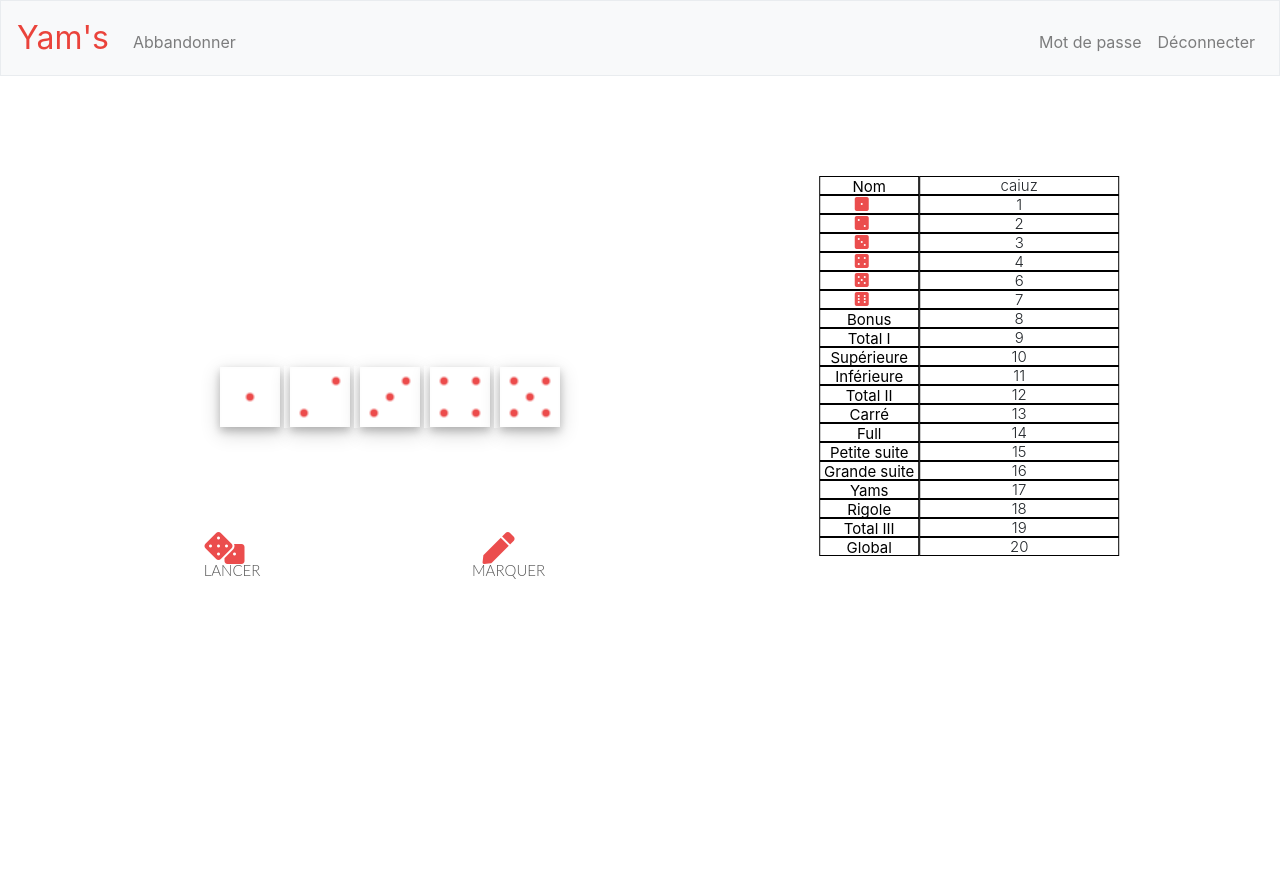
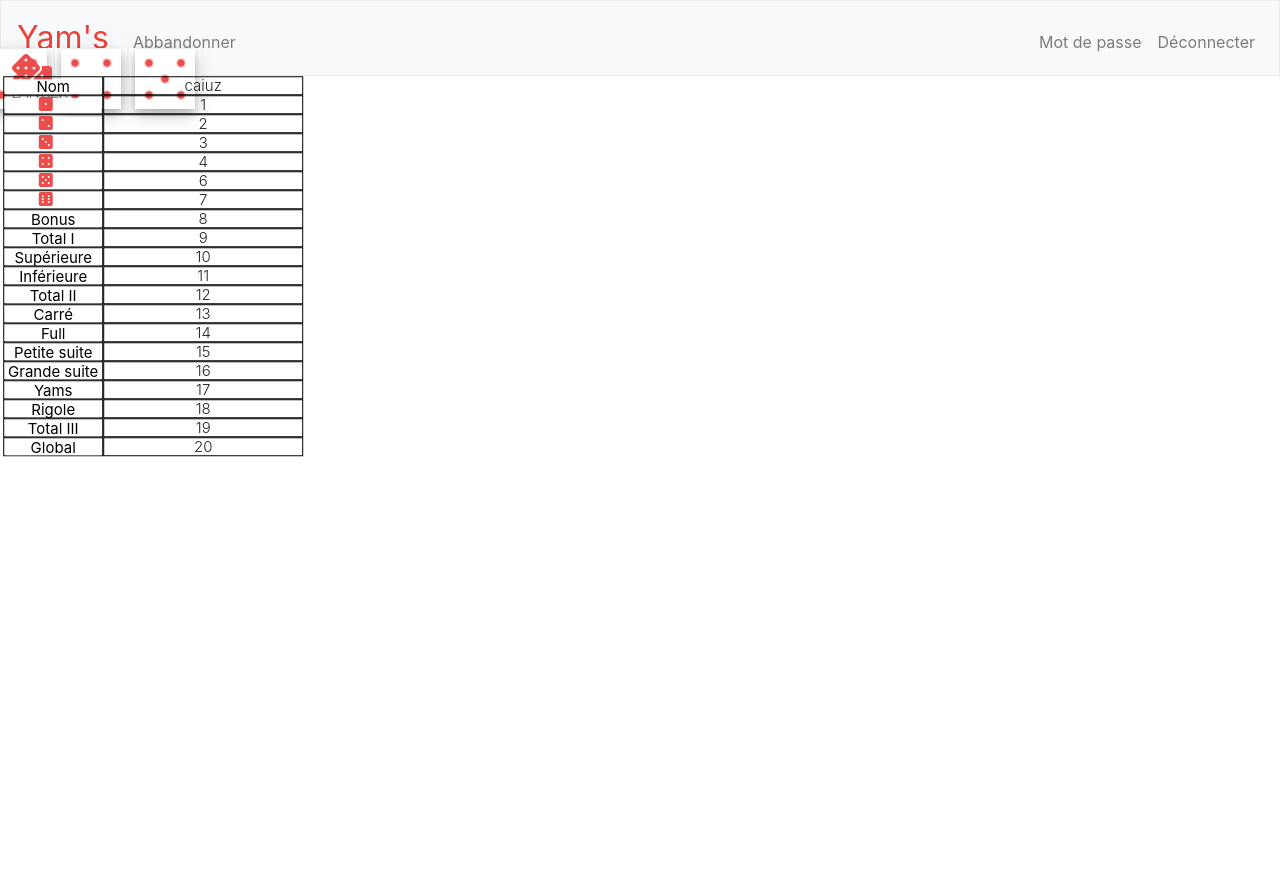
Before and after one commit to nicola-carraro/yams, a Flask app: page / in a window 1280 px wide. Run offline with Flask 2, Linux system fonts and the light colour scheme; some libraries are stand-ins or nearby versions.

Commit message:
changed to table layout

```diff
--- a/yams/static/css/master.css
+++ b/yams/static/css/master.css
@@ -32,10 +32,16 @@
   position: relative;
   width: 100%;
   height: 100%;
+  display: block;
+}
+
+.grid-wrapper-row {
+  position: relative;
+  width: 100%;
+  height: 100%;
   display: grid;
   grid-template-rows: 100%;
   grid-template-columns: 3fr 2fr;
-
 }
 
 #board-box {
--- a/yams/templates/index.html
+++ b/yams/templates/index.html
@@ -3,26 +3,32 @@
 {% block title%}<title>Yams</title>{% endblock%}
 
 {% block main %}
-  <div id="grid-wrapper">
-    <div id="board-box">
+  <table id="grid-wrapper">
+    <tr class="grid-wrapper-row">
+      <td id="board-box">
 
         {# DICE #}
         <form id="dice-form" action="/" method="post">
-        <div id="dice-box">
+          <table id="dice-box">
+            <tr>
             {% for die in game["dice"] %}
-            <div id="die-box-{{loop.index}}" class="die-box">
+              <td id="die-box-{{loop.index}}" class="die-box">
                     <button id="die-button-{{loop.index}}" class="die-button"
                     name="die-button-{{loop.index}}" type="button">
                       <img  id="die-image-{{loop.index}}"class="die-img"
                       src="{{ die | die_img }}"
                       alt="{{die}} die">
                     </button>
-            </div>
+                </td>
+
             {% endfor %}
-        </div>
+          </tr>
+          </table>
 
           {# BUTTONS #}
-        <div id="buttons-box">
+          <table id="buttons-box">
+            <tr>
+              <td>
                 <button type="submit" name="roll" id = "roll-btn" class="play-button" value="[]"
                   {% if not game.stage == "play" %}
                     disabled
@@ -30,6 +36,8 @@
                   <i class="fas fa-dice"></i>
                   Lancer
                 </button>
+              </td>
+              <td>
                 <button type="submit" name="hold" id="hold-btn" class="play-button" value="[]"
                 {% if not game.stage == "play" %}
                   disabled
@@ -37,13 +45,15 @@
                   <i class="fas fa-pen"></i>
                   Marquer
                 </button>
-        </div>
+              </td>
+            </tr>
 
+          </table>
         </form>
-    </div>
+      </td>
 
       {# SCORE #}
-    <div id="score-box">
+      <td id="score-box">
         <table id="score-grid">
           {% for entry in SCORE_ENTRIES %}
             <tr id="{{entry}}-score-row" class="score-row">
@@ -77,8 +87,10 @@
               {% endfor %}
             </tr>
           {% endfor %}
+        </td>
+        </tr>
       </table>
     </div>
 
-  </div>
+  </table>
 {% endblock %}
```
Lines whose indentation alone changed are shown as unchanged.
